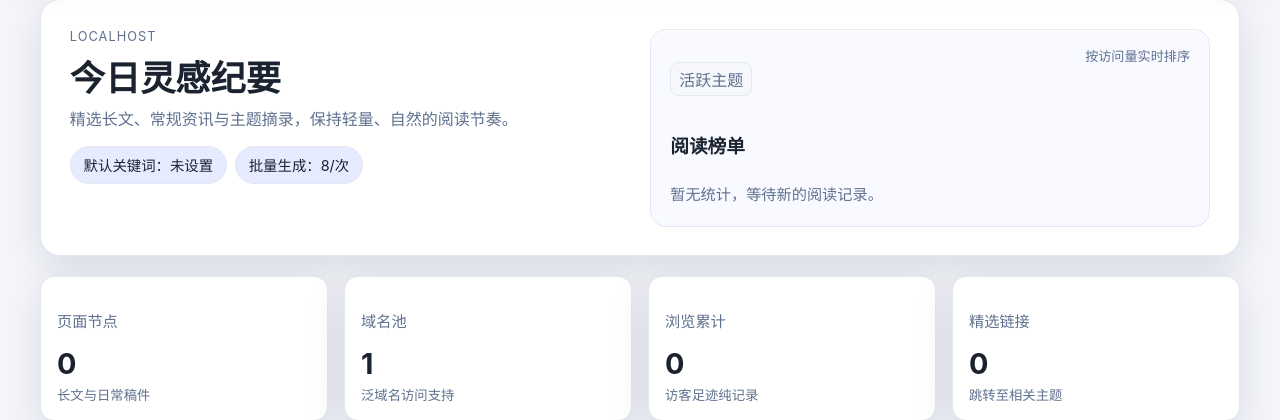
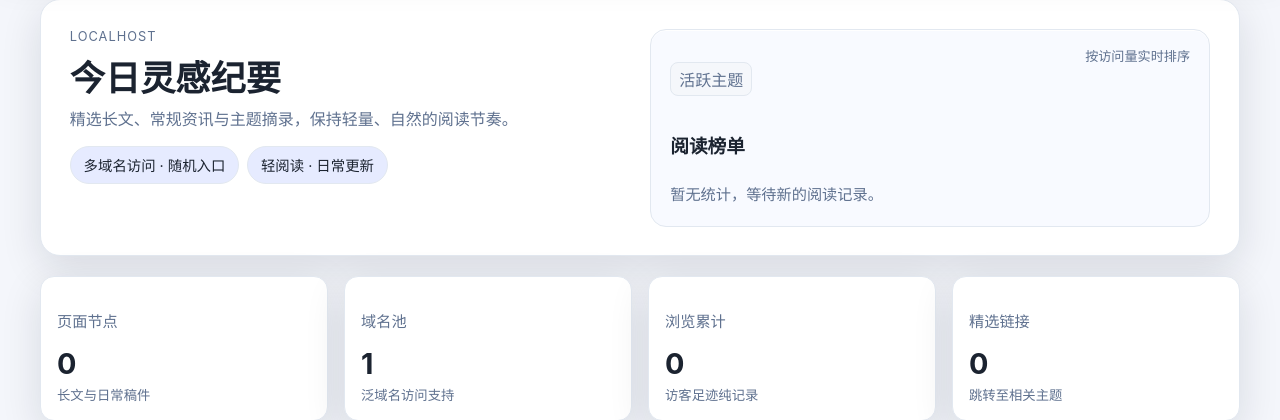
Before and after one commit to wendaochangsheng/Spider_Pool, a Flask app: page / in a window 1280 px wide. Shown: the part 131-551 px from the top of the page. Run offline with Flask 3, Linux system fonts and the light colour scheme; data comes from the database, SQL or seed files in the repository; data that the repository does not hold is empty.

Commit message:
Hide internal details from public views

```diff
--- a/templates/index.html
+++ b/templates/index.html
@@ -7,8 +7,8 @@
     <h1>今日灵感纪要</h1>
     <p class="lead">精选长文、常规资讯与主题摘录，保持轻量、自然的阅读节奏。</p>
     <div class="pill-group">
-      <span>默认关键词：{{ pool_settings.default_keywords | join(' · ') if pool_settings.default_keywords else '未设置' }}</span>
-      <span>批量生成：{{ pool_settings.auto_page_count or 8 }}/次</span>
+      <span>多域名访问 · 随机入口</span>
+      <span>轻阅读 · 日常更新</span>
     </div>
   </div>
   <div class="hero-card">
--- a/templates/page.html
+++ b/templates/page.html
@@ -22,8 +22,8 @@
         <small>{{ page.keywords | join(' · ') }}</small>
       </div>
       <div class="stat-card">
-        <p class="muted">生成方式</p>
-        <small>{{ page.generator or '未知' }} · {{ page.model or '模板' }}</small>
+        <p class="muted">更新记录</p>
+        <small>{{ page.updated_at or page.created_at or '持续更新中' }}</small>
       </div>
     </div>
   </section>
```
